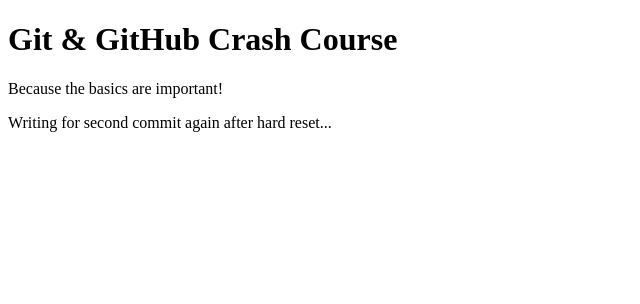
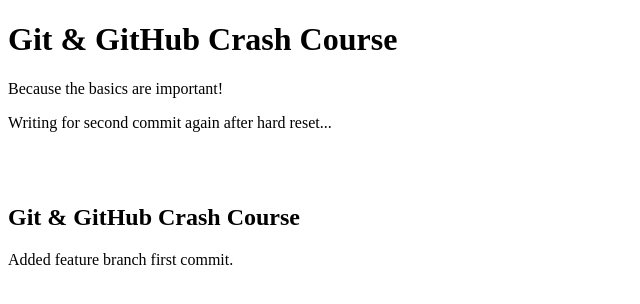
Before and after one commit to swarnabhsd/github_actions1, a plain HTML site: page index.html in a window 1280 px wide. Shown: the whole page, without its empty margins (0-640 px from the left). Drawn offline with Linux system fonts and the light colour scheme.

Commit message:
Added feature branch first commit.

```diff
--- a/index.html
+++ b/index.html
@@ -9,6 +9,10 @@
   <body>
     <h1>Git & GitHub Crash Course</h1>
     <p>Because the basics are important!</p>
-	<p>Writing for second commit again after hard reset...</p>
+	  <p>Writing for second commit again after hard reset...</p>
+    <br>
+    <br>
+    <h2>Git & GitHub Crash Course</h2>
+    <p>Added feature branch first commit.</p>
   </body>
 </html>
```
